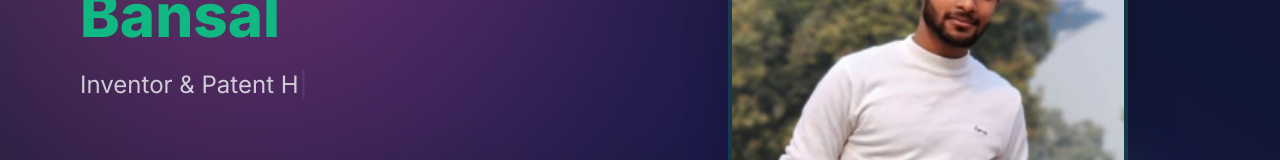
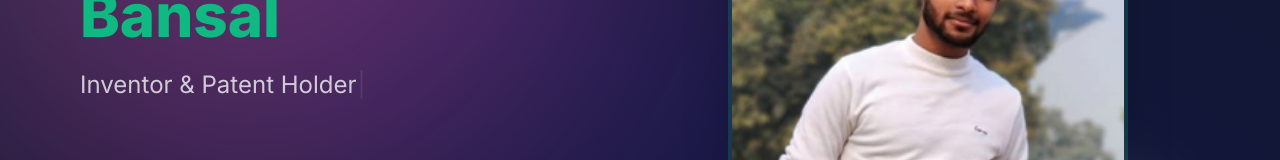
Before and after one commit to bansalrachit19/1ofONe, a React (Vite) app: page / in a window 1280 px wide. Shown: the part 326-486 px from the top of the page. Built offline with nearby package versions, Linux system fonts and the light colour scheme.

Commit message:
Update Hero.jsx

```diff
--- a/src/sections/Hero.jsx
+++ b/src/sections/Hero.jsx
@@ -26,7 +26,7 @@
           <Typewriter
             options={{
               strings: [
-                "MERN Stack Wizard",
+                "MERN Stack Developer",
                 "Inventor & Patent Holder",
                 "Athlete • NDA Ranker • Tech Lead",
                 "Builder of MindMend & Energy 3.0",
```
